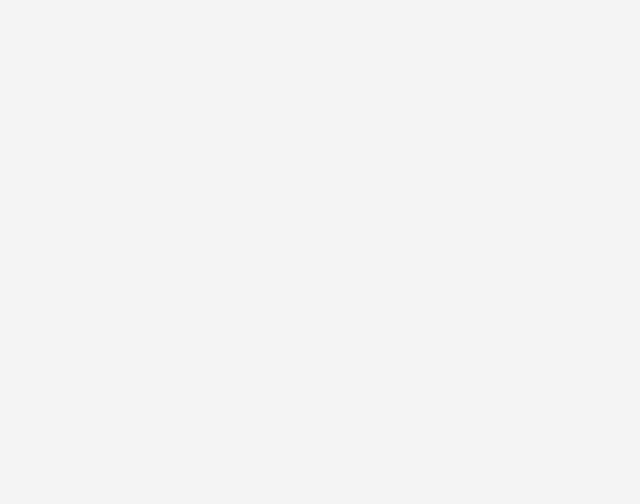
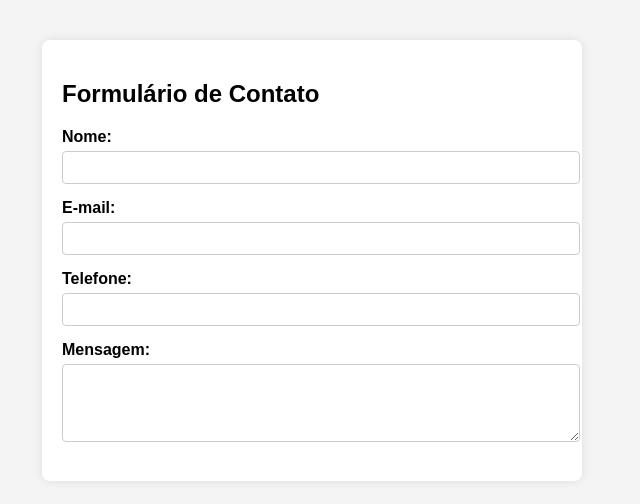
Before and after one commit to agostinhoAna/RecAV01, a plain HTML site: page index.html in a window 1280 px wide. Shown: the whole page, without its empty margins (328-968 px from the left). Drawn offline with Linux system fonts and the light colour scheme.

Commit message:
rec.index

```diff
--- a/index.html
+++ b/index.html
@@ -3,33 +3,64 @@
     <head>
         <meta charset="UTF-8">
     <meta name="viewport" content="width=device-width, initial-scale=1.0">
-    <title>Foemulário</title>
+    <title>Formulário</title>
     <style>
-        body{
-            font-family: Arial, Helvetica, sans-serif ;
+    body {
+     font-family: Arial, sans-serif;
      margin: 20px;
      padding: 20px;
      background-color: #f4f4f4;
     }
-        .container{
+.container {
      max-width: 500px;
      margin: auto;
      background: white;
      padding: 20px;
      border-radius: 8px;
-            box-shadow: 0px 0px 10px rgba(0, 0, 0,0.1);
-
+     box-shadow: 0px 0px 10px rgba(0, 0, 0, 0.1);
 }
-        .form-group{
+.form-group {
     margin-bottom: 15px;
 }
-        input, texterea{
+label {
+    font-weight: bold;
+}
+input, textarea {
          width: 100%;
          padding: 8px;
-            mr
+         margin-top: 5px;
+         border: 1px solid #ccc;
+         border-radius: 4px;
          }
+        button {
+         background-color: #007bff;
+         color: white;
+         padding: 10px;
+         border: none;
+         border-radius: 4px;
+         cursor: pointer;
+        }
+    button:hover {
+        background-color: #005663;
+ }
+    </style>
  </head>
 <body>
-
-</body>
-</html>
+     <div class="container">
+        <h2>Formulário de Contato</h2>
+        <form>
+        <div class="form-group">
+            <label for="nome">Nome:</label>
+            <input type="text" id="nome" name="nome" required>
+      </div>
+      <div class="form-group">
+           <label for="email">E-mail:</label>
+           <input type="email" id="email" name="email" required>
+     </div>
+     <div class="form-group">
+          <label for="telefone">Telefone: </label>
+          <input type="tel" id="telefone" name="telefone">
+</div>
+            <div class="form-group">
+                 <label for="mensagem">Mensagem: </label>
+                 <textarea id="mensagem" name="mensagem" rows="4" required></textarea>
```
Lines whose indentation alone changed are shown as unchanged.
